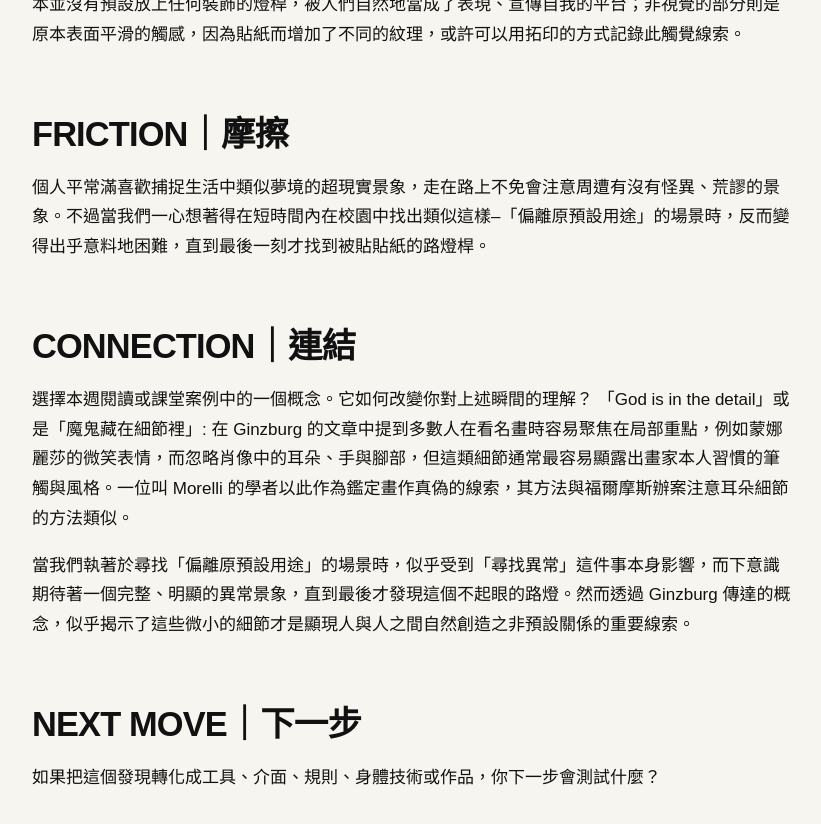
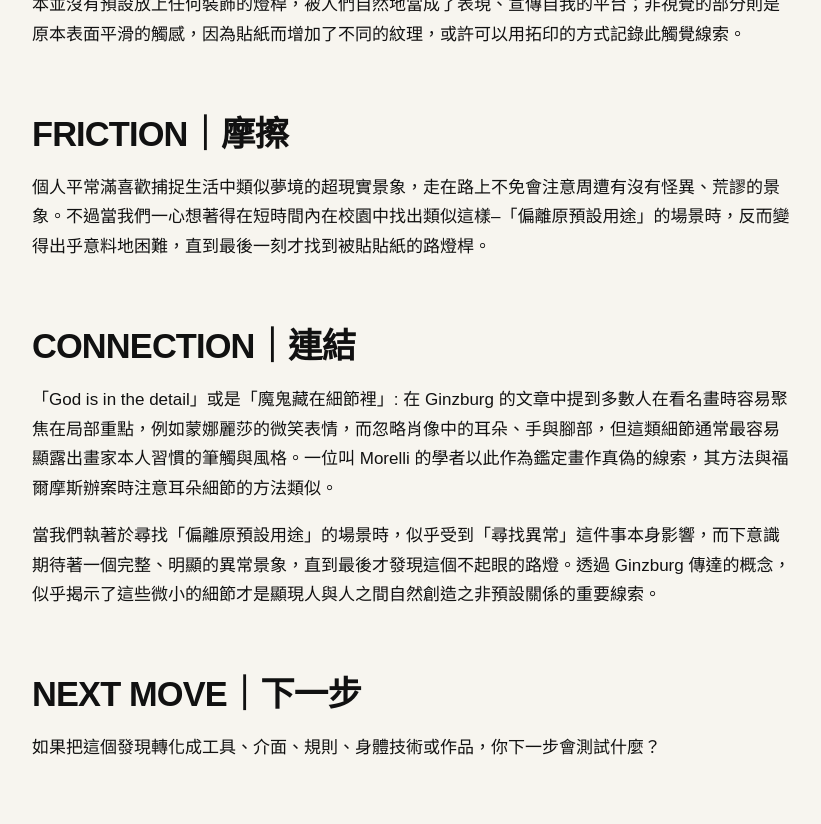
Before and after one commit to ivyjih/fieldworkarchive, a Jekyll site: the page built from weeks/week-02.md, in a window 1280 px wide and 900 px high, scrolled down 1423 px. Shown: the top 824 px of the window, without its empty margins (48-869 px from the left). Built offline with Jekyll 4.4.1, drawn with Linux system fonts in a browser that asks for light colours.

Commit message:
Update CONNECTION section in week-02.md
Refactor text for clarity and consistency in the CONNECTION section.

```diff
--- a/weeks/week-02.md
+++ b/weeks/week-02.md
@@ -20,10 +20,9 @@ permalink: /weeks/week-02/
 
 ## CONNECTION｜連結
 
-選擇本週閱讀或課堂案例中的一個概念。它如何改變你對上述瞬間的理解？
-「God is in the detail」或是「魔鬼藏在細節裡」: 在 Ginzburg 的文章中提到多數人在看名畫時容易聚焦在局部重點，例如蒙娜麗莎的微笑表情，而忽略肖像中的耳朵、手與腳部，但這類細節通常最容易顯露出畫家本人習慣的筆觸與風格。一位叫 Morelli 的學者以此作為鑑定畫作真偽的線索，其方法與福爾摩斯辦案注意耳朵細節的方法類似。
+「God is in the detail」或是「魔鬼藏在細節裡」: 在 Ginzburg 的文章中提到多數人在看名畫時容易聚焦在局部重點，例如蒙娜麗莎的微笑表情，而忽略肖像中的耳朵、手與腳部，但這類細節通常最容易顯露出畫家本人習慣的筆觸與風格。一位叫 Morelli 的學者以此作為鑑定畫作真偽的線索，其方法與福爾摩斯辦案時注意耳朵細節的方法類似。
 
-當我們執著於尋找「偏離原預設用途」的場景時，似乎受到「尋找異常」這件事本身影響，而下意識期待著一個完整、明顯的異常景象，直到最後才發現這個不起眼的路燈。然而透過 Ginzburg 傳達的概念，似乎揭示了這些微小的細節才是顯現人與人之間自然創造之非預設關係的重要線索。
+當我們執著於尋找「偏離原預設用途」的場景時，似乎受到「尋找異常」這件事本身影響，而下意識期待著一個完整、明顯的異常景象，直到最後才發現這個不起眼的路燈。透過 Ginzburg 傳達的概念，似乎揭示了這些微小的細節才是顯現人與人之間自然創造之非預設關係的重要線索。
 
 ## NEXT MOVE｜下一步
 
```
